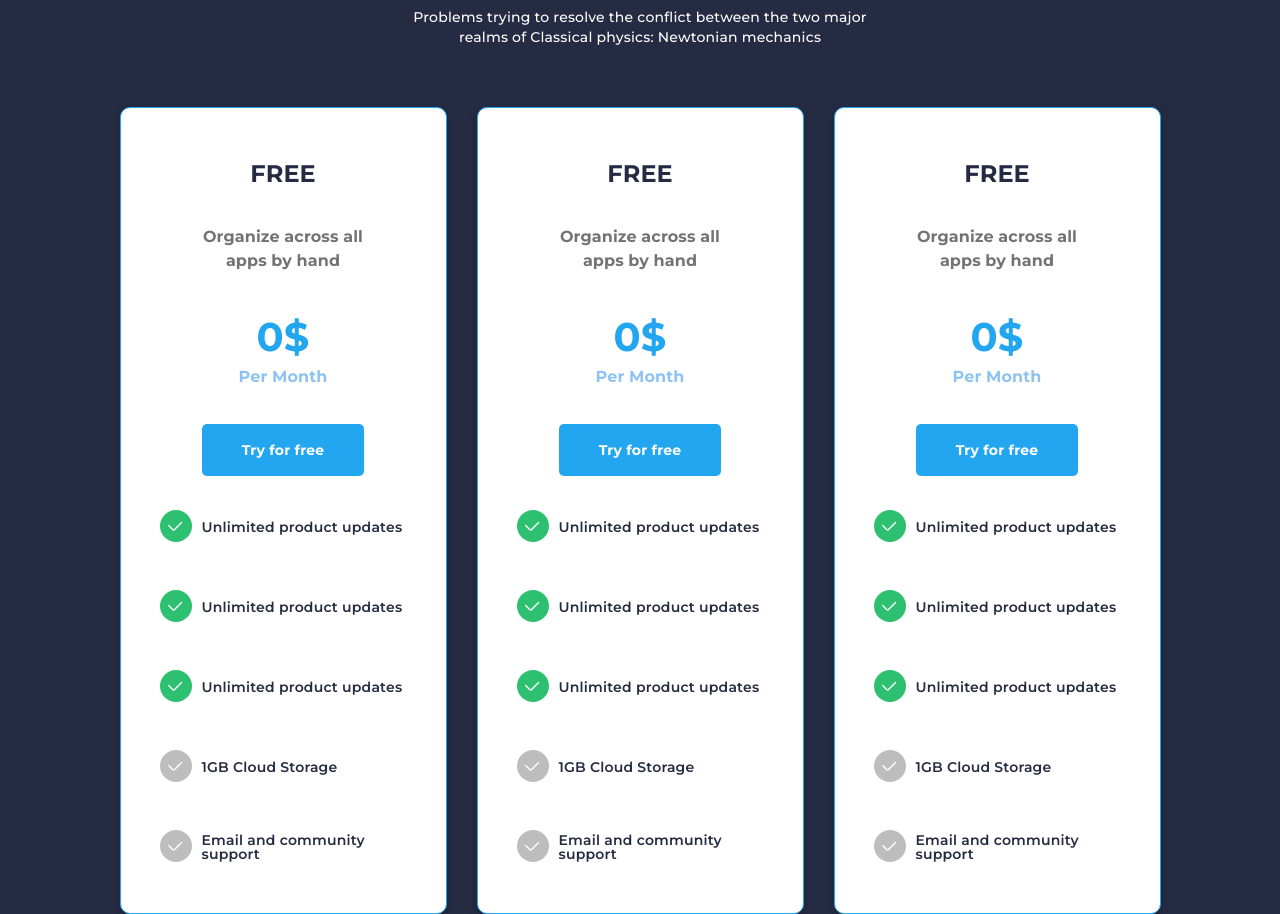
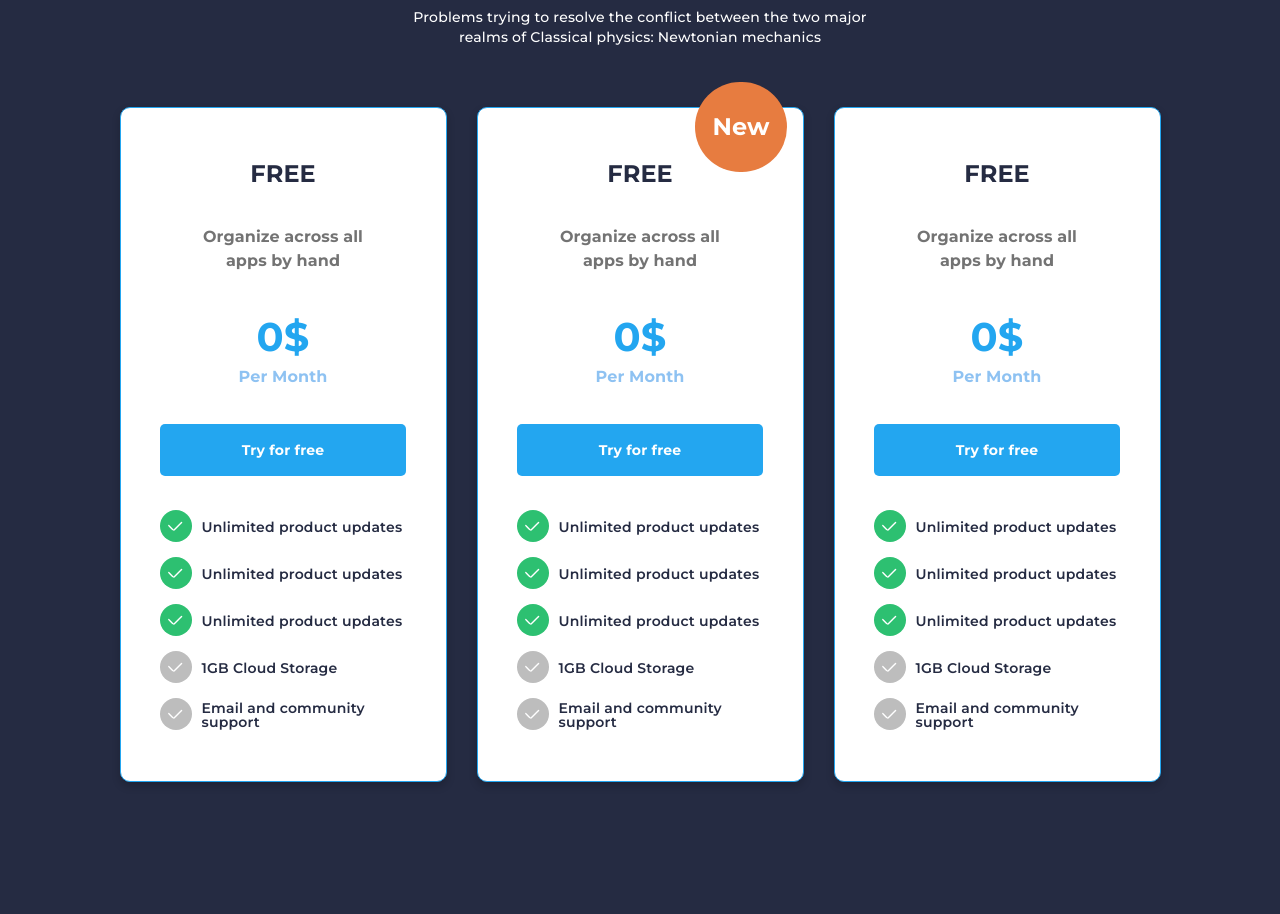
Before and after one commit to pedropaulofreitas/pedropaulofreitas.github.io, a website built with Vite: page index.html in a window 1280 px wide. Shown: the part 3193-4107 px from the top of the page. Built offline with nearby package versions, Linux system fonts and the light colour scheme; files whose address does not match are found by name.

Commit message:
fix: css pricing section

```diff
--- a/scss/components/_pricing.scss
+++ b/scss/components/_pricing.scss
@@ -38,6 +38,8 @@
     grid-template-columns: repeat(auto-fit, minmax(auto, 327px));
     justify-content: center;
     gap: 30px;
+    grid-column-gap: 30px;
+    grid-row-gap: 56px;
     margin-top: 60px;
     margin-bottom: 154px;
     @media (min-width: 768xpx) {
@@ -46,6 +48,7 @@
     }
   }
   .pricing__card {
+    position: relative;
     display: flex;
     flex-direction: column;
     align-items: center;
@@ -177,16 +180,19 @@
           display: flex;
           align-items: center;
           gap: 10px;
-          margin-bottom: 48px;
-          &:last-child {
-            margin-bottom: 0;
+          margin-bottom: 15px;
+          font-size: 12px;
+          @media (min-width: 375px) {
+            font-size: 14px;
           }
           font-family: "Montserrat";
           font-style: normal;
           font-weight: 600;
-          font-size: 14px;
           letter-spacing: 0.2px;
           color: #252b42;
+          &:last-child {
+            margin-bottom: 0;
+          }
           &:nth-last-child(2),
           &:nth-last-child(1) {
             img {
@@ -205,7 +211,9 @@
         border-radius: 5px;
         background-color: $primary;
         border: none;
-        padding: 15px 40px;
+        padding: 15px 0;
+        max-width: 246px;
+        width: 100%;
         font-family: "Montserrat";
         font-style: normal;
         font-weight: 700;
@@ -223,4 +231,21 @@
       }
     }
   }
+  .pricing__card:nth-child(even)::after {
+    content: "New";
+    background-color: $alert-color;
+    padding: 29px 17px;
+    position: absolute;
+    top: -26px;
+    right: 16px;
+    border-radius: 52px;
+    font-family: "Montserrat";
+    font-style: normal;
+    font-weight: 700;
+    font-size: 24px;
+    line-height: 32px;
+    text-align: center;
+    letter-spacing: 0.1px;
+    color: $white;
+  }
 }
```
